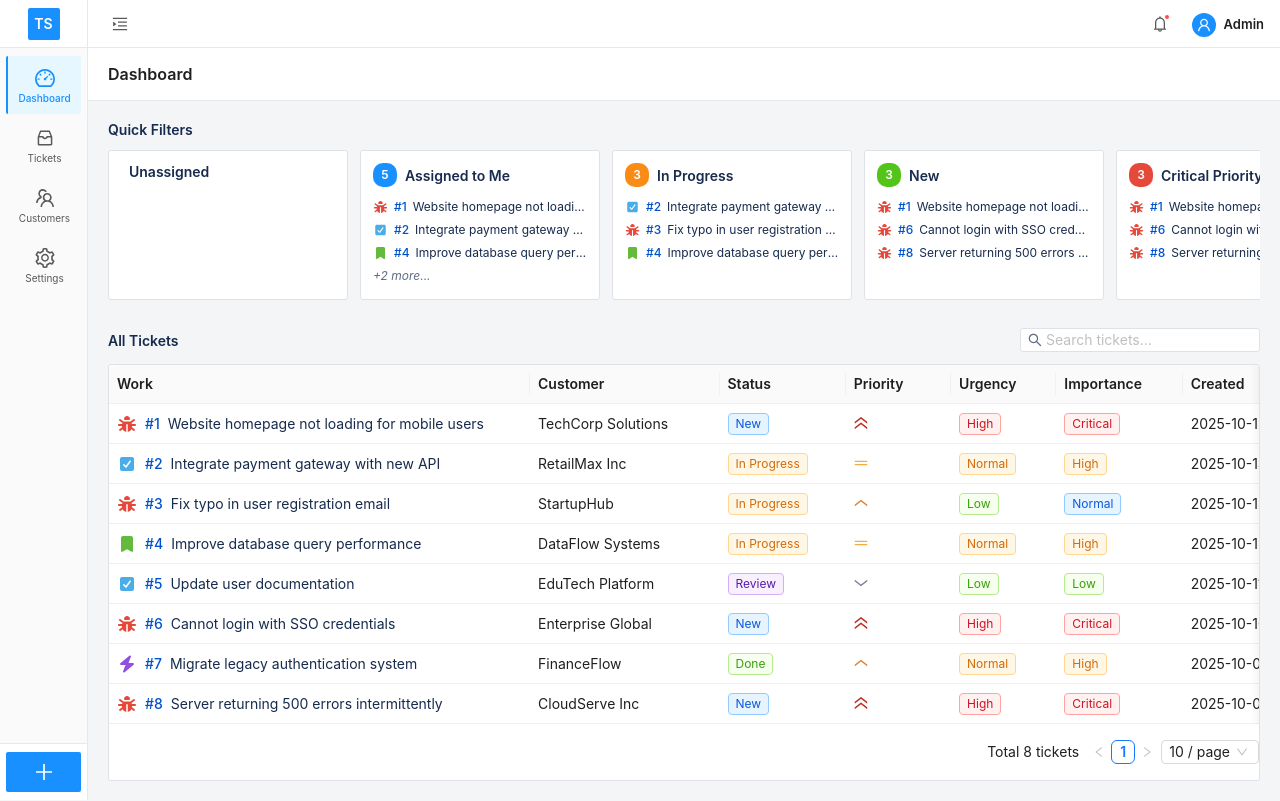
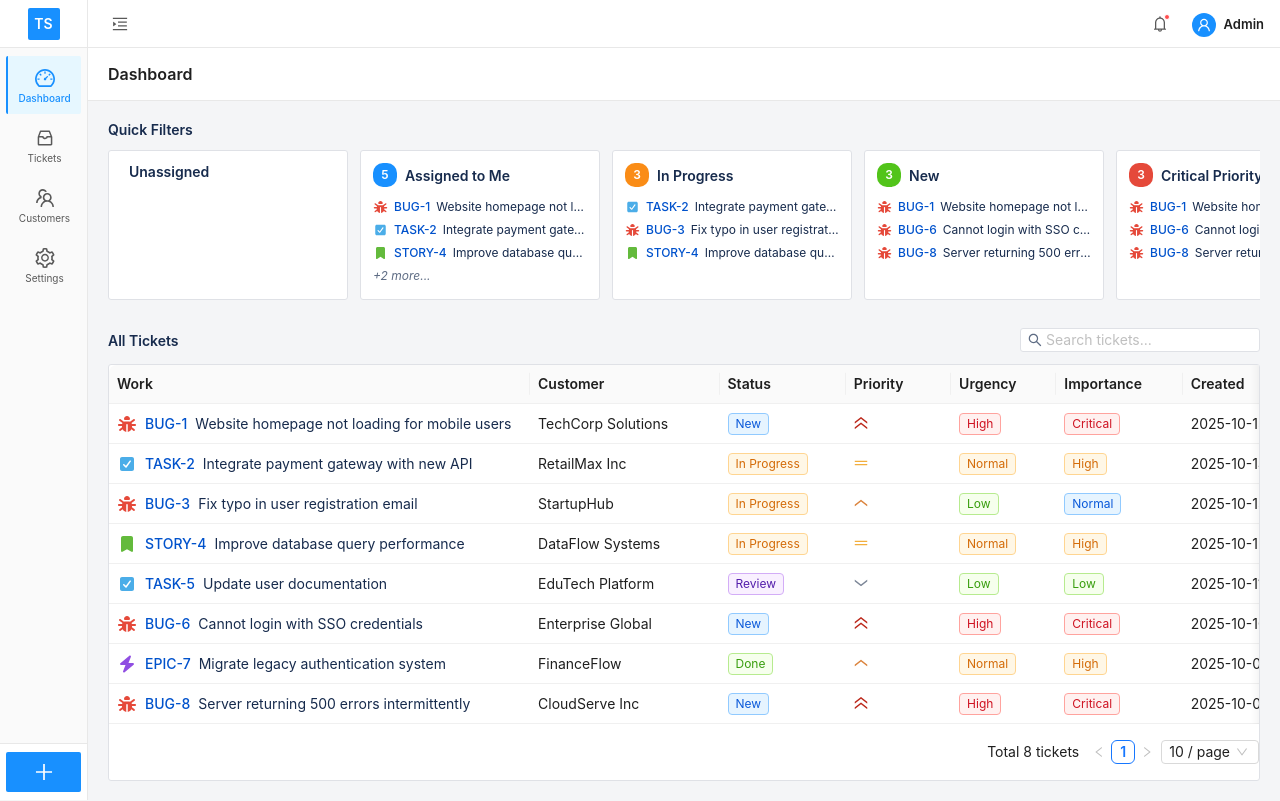
Before and after one commit to Gaguchi/Ticketing, a React app in the folder frontend/: page / in a window 1280 px wide. Built offline with nearby package versions, Linux system fonts and the light colour scheme; the HTML template or start-up script is replaced by a standard one.

Commit message:
feat: Add formatTicketId helper function to standardize ticket ID formatting

```diff
--- a/frontend/src/components/TicketCard.tsx
+++ b/frontend/src/components/TicketCard.tsx
@@ -34,6 +34,12 @@ const getTypeIcon = (type?: string) => {
     default:
       return { icon: faCheckSquare, color: "#4bade8" };
   }
+};
+
+// Helper function to format ticket ID with type prefix
+const formatTicketId = (type?: string, id?: number) => {
+  const typePrefix = type ? type.toUpperCase() : "TASK";
+  return `${typePrefix}-${id}`;
 };
 
 export const TicketCard: React.FC<TicketCardProps> = ({
@@ -133,7 +139,7 @@ export const TicketCard: React.FC<TicketCardProps> = ({
                     fontWeight: 500,
                   }}
                 >
-                  #{ticket.id}
+                  {formatTicketId(ticket.type, ticket.id)}
                 </span>
               </Space>
               {ticket.following && <EyeOutlined style={{ fontSize: "14px" }} />}
--- a/frontend/src/components/TicketModal.tsx
+++ b/frontend/src/components/TicketModal.tsx
@@ -77,9 +77,50 @@ export const TicketModal: React.FC<TicketModalProps> = ({
       styles={{
         body: {
           padding: 0,
-          maxHeight: "calc(100vh - 100px)",
+          maxHeight: "calc(100vh - 80px)",
+          overflow: "hidden",
+        },
+      }}
+      className="ticket-modal"
+    >
+      <style>
+        {`
+          .ticket-modal .ant-modal-content {
+            padding: 0;
+            overflow: hidden;
+          }
+
+          /* Custom scrollbar for modal body */
+          .ticket-modal-body::-webkit-scrollbar {
+            width: 8px;
+            height: 8px;
+          }
+
+          .ticket-modal-body::-webkit-scrollbar-track {
+            background: transparent;
+          }
+
+          .ticket-modal-body::-webkit-scrollbar-thumb {
+            background: #dfe1e6;
+            border-radius: 4px;
+          }
+
+          .ticket-modal-body::-webkit-scrollbar-thumb:hover {
+            background: #b3b9c4;
+          }
+
+          /* For Firefox */
+          .ticket-modal-body {
+            scrollbar-width: thin;
+            scrollbar-color: #dfe1e6 transparent;
+          }
+        `}
+      </style>
+      <div
+        className="ticket-modal-body"
+        style={{
+          maxHeight: "calc(100vh - 80px)",
           overflow: "auto",
-        },
         }}
       >
         {/* Header */}
@@ -94,6 +135,8 @@ export const TicketModal: React.FC<TicketModalProps> = ({
             top: 0,
             backgroundColor: "#fff",
             zIndex: 1,
+            borderTopLeftRadius: "8px",
+            borderTopRightRadius: "8px",
           }}
         >
           <div style={{ display: "flex", alignItems: "center", gap: "12px" }}>
@@ -276,7 +319,9 @@ export const TicketModal: React.FC<TicketModalProps> = ({
               />
 
               {/* Comment Input */}
-            <div style={{ display: "flex", gap: "12px", marginBottom: "16px" }}>
+              <div
+                style={{ display: "flex", gap: "12px", marginBottom: "16px" }}
+              >
                 <Avatar
                   size={32}
                   style={{ backgroundColor: "#0052cc", flexShrink: 0 }}
@@ -593,7 +638,9 @@ export const TicketModal: React.FC<TicketModalProps> = ({
               >
                 Reporter
               </div>
-            <div style={{ display: "flex", alignItems: "center", gap: "8px" }}>
+              <div
+                style={{ display: "flex", alignItems: "center", gap: "8px" }}
+              >
                 <Avatar size={24} style={{ backgroundColor: "#0052cc" }}>
                   BK
                 </Avatar>
@@ -661,6 +708,7 @@ export const TicketModal: React.FC<TicketModalProps> = ({
             </Button>
           </div>
         </div>
+      </div>
     </Modal>
   );
 };
--- a/frontend/src/pages/Dashboard.tsx
+++ b/frontend/src/pages/Dashboard.tsx
@@ -48,6 +48,12 @@ const getTypeIcon = (type?: string) => {
     default:
       return { icon: faCheckSquare, color: "#4bade8" };
   }
+};
+
+// Helper function to format ticket ID with type prefix
+const formatTicketId = (type?: string, id?: number) => {
+  const typePrefix = type ? type.toUpperCase() : "TASK";
+  return `${typePrefix}-${id}`;
 };
 
 // Sortable Filter Box Component
@@ -162,7 +168,7 @@ const SortableFilterBox: React.FC<{
               <span
                 style={{ color: "#0052cc", fontWeight: 500, flexShrink: 0 }}
               >
-                #{ticket.id}
+                {formatTicketId(ticket.type, ticket.id)}
               </span>
               <span
                 style={{
@@ -393,7 +399,7 @@ const Dashboard: React.FC = () => {
               flexShrink: 0,
             }}
           >
-            #{record.id}
+            {formatTicketId(record.type, record.id)}
           </span>
           <span style={{ color: "#172b4d", fontSize: "14px" }}>
             {record.name}
--- a/frontend/src/pages/Tickets.tsx
+++ b/frontend/src/pages/Tickets.tsx
@@ -36,6 +36,12 @@ const getTypeIcon = (type?: string) => {
     default:
       return { icon: faCheckSquare, color: "#4bade8" };
   }
+};
+
+// Helper function to format ticket ID with type prefix
+const formatTicketId = (type?: string, id?: number) => {
+  const typePrefix = type ? type.toUpperCase() : "TASK";
+  return `${typePrefix}-${id}`;
 };
 
 // Mock data
@@ -197,7 +203,7 @@ const Tickets: React.FC = () => {
               flexShrink: 0,
             }}
           >
-            #{record.id}
+            {formatTicketId(record.type, record.id)}
           </span>
           <span style={{ color: "#172b4d", fontSize: "14px" }}>
             {record.name}
```
Lines whose indentation alone changed are shown as unchanged.
